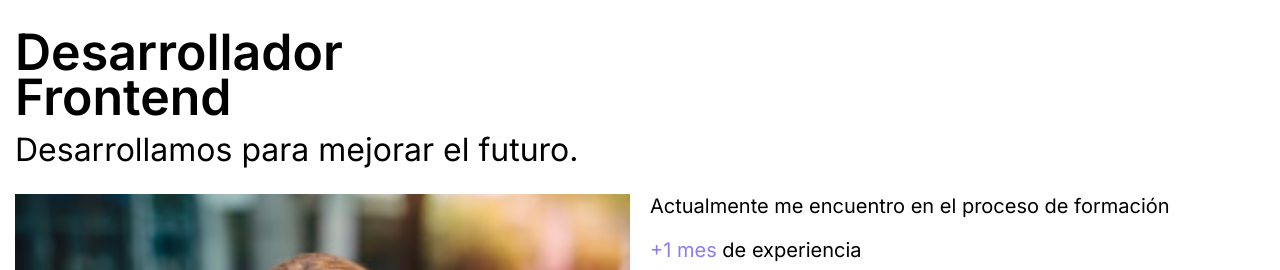
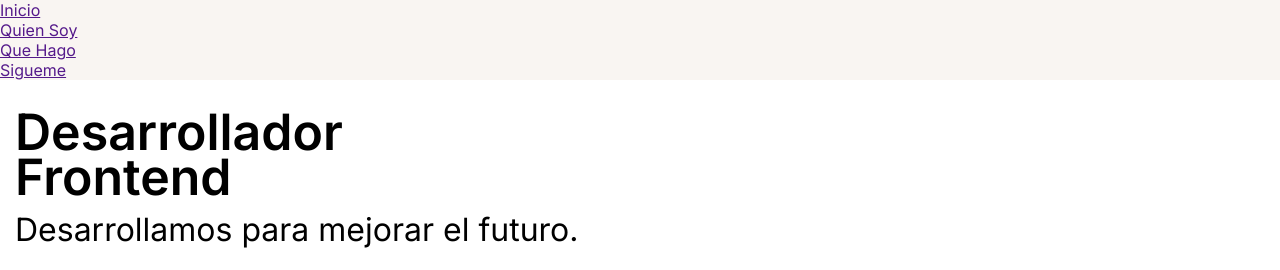
Before and after one commit to josedpuertaz/portafolio1, a plain HTML site: page index.html in a window 1280 px wide. Shown: the top 270 px of the page. Drawn offline with Linux system fonts and the light colour scheme.

Commit message:
position sticky nav menu

```diff
--- a/assent/css/styles.css
+++ b/assent/css/styles.css
@@ -7,6 +7,18 @@
 body {
     font-family: 'Inter', sans-serif;
 }
+
+.header {
+    width: 100%;
+    position: sticky;
+    top: 0;
+    background-color: #f9f5f2;
+}
+
+
+/*-------------------------------------------*/
+            /*MAIN SECTION*/
+/*-------------------------------------------*/
 .main-section{
     width: 100%;
     padding: 30px 0px 40px;
--- a/index.html
+++ b/index.html
@@ -13,6 +13,24 @@
 </head>
 <body>
     <div>
+        <header class="header">
+            <nav class="nav">
+                <ul class="nav-menu">
+                    <li class="nav-menu__item">
+                        <a href="" class="nav menu__link">Inicio</a>
+                    </li>
+                    <li class="nav-menu__item">
+                        <a href="" class="nav menu__link">Quien Soy</a>
+                    </li>
+                    <li class="nav-menu__item">
+                        <a href="" class="nav menu__link">Que Hago</a>
+                    </li>
+                    <li class="nav-menu__item">
+                        <a href="" class="nav menu__link">Sigueme</a>
+                    </li>
+                </ul>
+            </nav>
+        </header>
         <section class="main-section">
             <div class="main-section__title">
                 <h1 class="section-title">Desarrollador <br> Frontend</h1>
```
